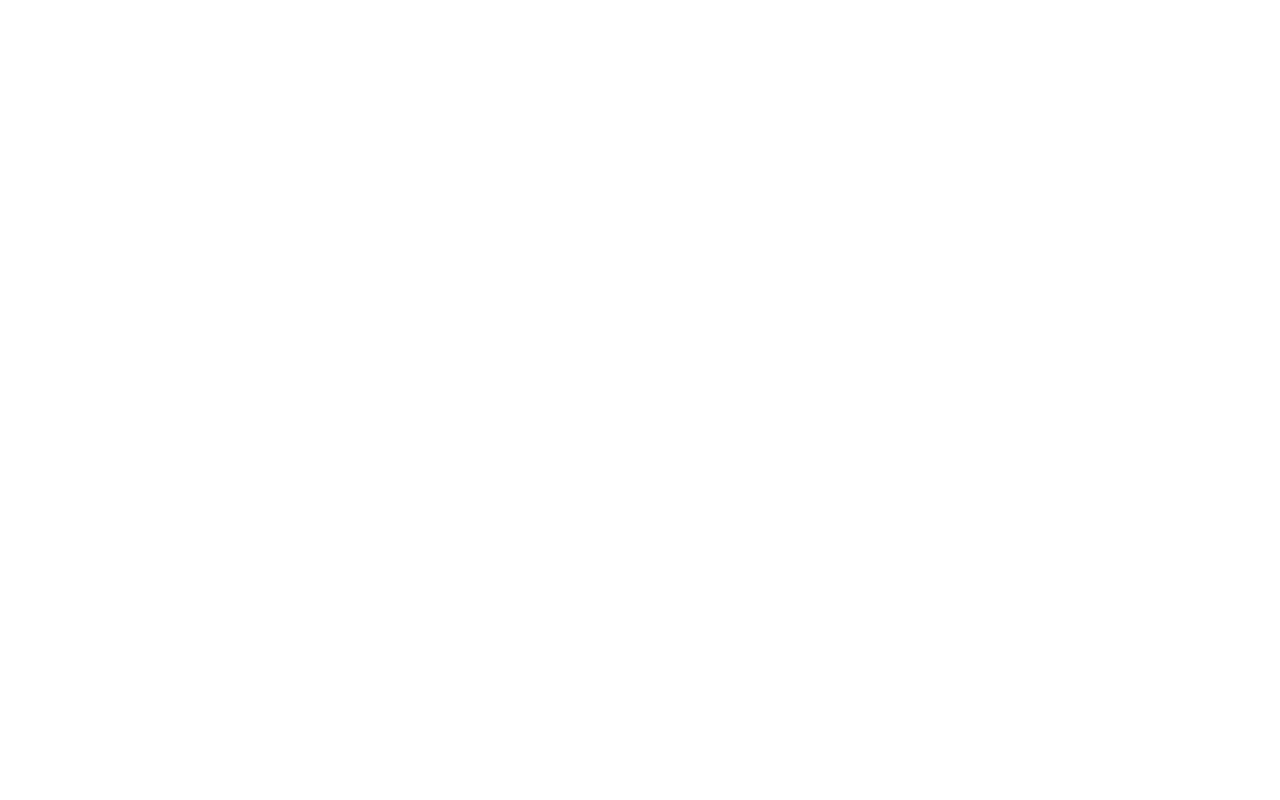
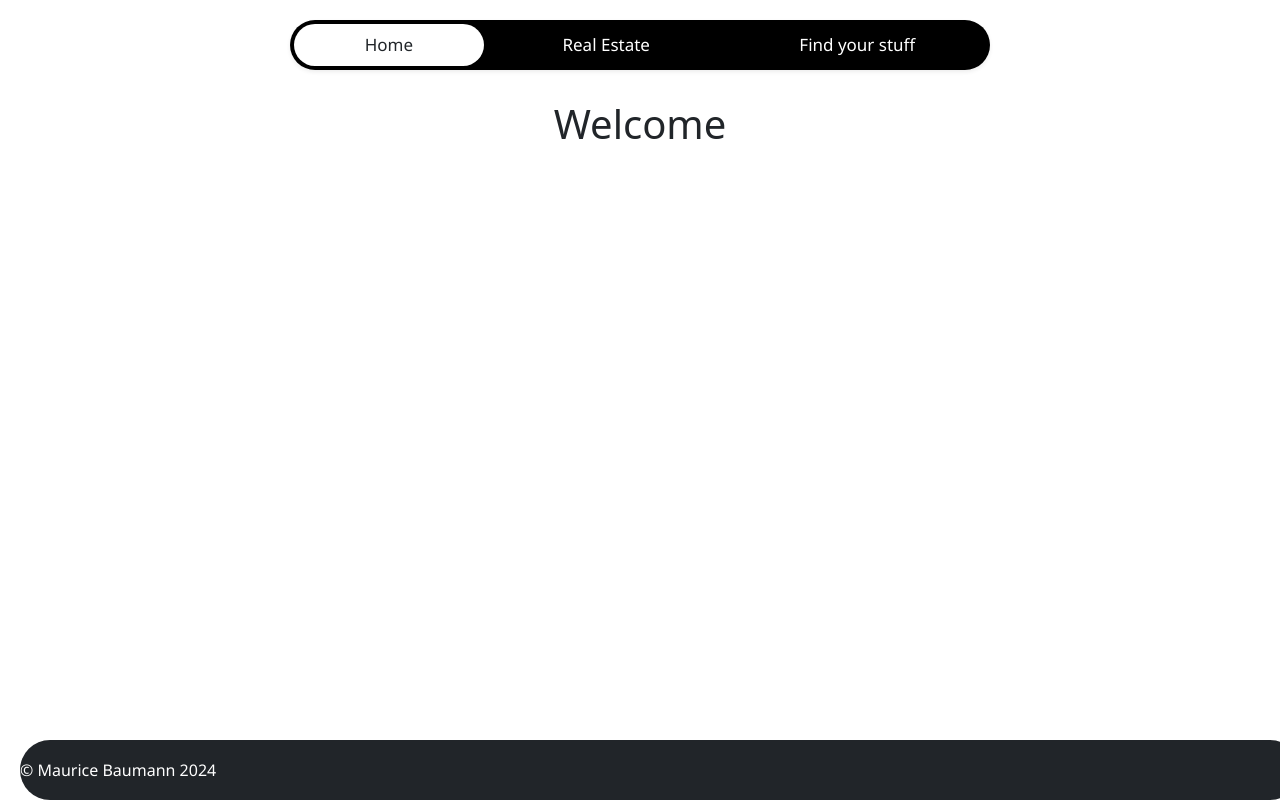
Before and after one commit to maurizze004/dhbw-web-programming, a plain HTML site: page index.html in a window 1280 px wide. Drawn offline with nearby package versions, Linux system fonts and the light colour scheme; files that its build step writes are made by us from their sources.

Commit message:
navbar built in

```diff
--- /dev/null
+++ b/content-pages/home.html
@@ -0,0 +1 @@
+<h1>Welcome</h1>
--- a/index.html
+++ b/index.html
@@ -1,12 +1,44 @@
 <!DOCTYPE html>
-<html lang="en">
+<html lang="de">
 <head>
     <meta charset="UTF-8">
     <title>Web-Programming DHBW</title>
     <link rel="stylesheet" type="text/css" href="styling.css">
     <script src="script.js" type="text/javascript"></script>
+    <link href="https://cdn.jsdelivr.net/npm/bootstrap@5.3.3/dist/css/bootstrap.min.css" rel="stylesheet" integrity="sha384-QWTKZyjpPEjISv5WaRU9OFeRpok6YctnYmDr5pNlyT2bRjXh0JMhjY6hW+ALEwIH" crossorigin="anonymous">
+    <script src="https://cdn.jsdelivr.net/npm/bootstrap@5.3.3/dist/js/bootstrap.bundle.min.js" integrity="sha384-YvpcrYf0tY3lHB60NNkmXc5s9fDVZLESaAA55NDzOxhy9GkcIdslK1eN7N6jIeHz" crossorigin="anonymous"></script>
 </head>
+
 <body>
+<div class="body">
 
+<!-- Nav bar -->
+<header>
+    <ul class="nav nav-pills nav-fill gap-2 p-1 rounded-5 shadow-sm" id="pillNav2">
+        <li class="nav-item" role="presentation">
+            <button class="nav-link active rounded-5" id="home" data-bs-toggle="tab" type="button" role="tab" aria-selected="true" >Home</button>
+        </li>
+        <li class="nav-item" role="presentation">
+            <button class="nav-link rounded-5" id="real-estate" data-bs-toggle="tab" type="button" role="tab" aria-selected="false">Real Estate</button>
+        </li>
+        <li class="nav-item" role="presentation">
+            <button class="nav-link rounded-5" id="fyd" data-bs-toggle="tab" type="button" role="tab" aria-selected="false">Find your stuff</button>
+        </li>
+    </ul>
+</header>
+
+<!--  Loading Main Content    -->
+<div id="contentSection" class="main"></div>
+<script src="https://code.jquery.com/jquery-3.5.1.min.js"></script>
+<script src="script.js" type="text/javascript"></script>
+
+<!--  Footer  -->
+<footer class="bg-dark rounded-5">
+    <div id="copyright" class="footer-a">
+        <a> © Maurice Baumann 2024</a>
+    </div>
+</footer>
+
+</div>
 </body>
 </html>
--- a/script.js
+++ b/script.js
@@ -0,0 +1,29 @@
+$(document).ready(function() {
+    // Function to load content
+    function loadContent(url) {
+        $('#contentSection').load(url);
+    }
+
+    // Attach click event handlers to buttons
+    $('#home').click(function(e) {
+        e.preventDefault();
+        loadContent('/content-pages/home.html');
+        document.title = 'Home';
+    });
+
+    $('#real-estate').click(function(e) {
+        e.preventDefault();
+        loadContent('/content-pages/real-estate.html');
+        document.title = 'Real Estate';
+    });
+
+    $('#fyd').click(function(e) {
+        e.preventDefault();
+        loadContent('/content-pages/fyd.html');
+        document.title = 'Find Your Drink';
+    });
+
+
+    // Optionally, load default content on page load
+    loadContent('/content-pages/home.html');
+});
--- a/styling.scss
+++ b/styling.scss
@@ -0,0 +1,162 @@
+$xsBreakpoint: 576px;
+$smBreakpoint: 768px;
+$mdBreakpoint: 1024px;
+$lgBreakpoint: 1290px;
+$xlBreakpoint: 1440px;
+
+@mixin x-small($breakpoint) {
+  @media screen and (min-width: $breakpoint) {
+    @content;
+  }
+}
+@mixin small($breakpoint) {
+  @media screen and (min-width: $breakpoint) {
+    @content;
+  }
+}
+@mixin medium($breakpoint) {
+  @media screen and (min-width: $breakpoint) {
+    @content;
+  }
+}
+@mixin large($breakpoint) {
+  @media screen and (min-width: $breakpoint) {
+    @content;
+  }
+}
+@mixin x-large($breakpoint) {
+  @media screen and (min-width: $breakpoint) {
+    @content;
+  }
+}
+
+#pillNav2 {
+  --bs-nav-link-color: var(--bs-white); //inactive font color
+  --bs-nav-pills-link-active-color: var(--bs-dark); //active font color
+  --bs-nav-pills-link-active-bg: var(--bs-white); //active background
+  font-family: "Segoe UI", Arial, sans-serif;
+  color: black;
+  background-color: black;
+  height: auto;
+  align-content: center;
+
+  button{
+    &:hover{
+      color: var(--bs-white);
+    }
+  }
+  a {
+    text-decoration: none
+  }
+
+  @include x-small($xsBreakpoint){
+    max-width: 400px;
+    margin-left: auto;
+    margin-right: auto;
+    margin-top: 20px;
+    font-size: 13px;
+  }
+  @include small($smBreakpoint){
+    max-width: 800px;
+    margin-left: auto;
+    margin-right: auto;
+    margin-top: 20px;
+    font-size: 15px;
+  }
+  @include medium($mdBreakpoint){
+    max-width: 700px;
+    margin-left: auto;
+    margin-right: auto;
+    margin-top: 20px;
+    font-size: 17px;
+  }
+  @include large($lgBreakpoint){
+    max-width: 1000px;
+    margin-left: auto;
+    margin-right: auto;
+    margin-top: 20px;
+    font-size: 17px;
+  }
+  @include x-large($xlBreakpoint){
+    max-width: 1300px;
+    margin-left: auto;
+    margin-right: auto;
+    font-size: 20px;
+  }
+}
+
+.body {
+  flex: 1;
+  display: flex;
+  flex-direction: column;
+}
+.main {
+  flex: 1;
+  margin-top: 30px;
+
+  @media only screen and (max-width: $xsBreakpoint){
+    max-width: 350px;
+    margin-left: auto;
+    margin-right: auto;
+  }
+
+  @media only screen and (min-width: $xsBreakpoint){
+    max-width: 400px;
+    margin-left: auto;
+    margin-right: auto;
+  }
+
+  @media only screen and (min-width: $smBreakpoint){
+    max-width: 550px;
+    margin-left: auto;
+    margin-right: auto;
+  }
+
+  @media only screen and (min-width: $mdBreakpoint){
+    max-width: 700px;
+    margin-left: auto;
+    margin-right: auto;
+  }
+
+
+  @media only screen and (min-width: $lgBreakpoint){
+    max-width: 1000px;
+    margin-left: auto;
+    margin-right: auto;
+  }
+
+  @media only screen and (min-width: $xlBreakpoint){
+    max-width: 1100px;
+    margin-left: auto;
+    margin-right: auto;
+  }
+}
+
+html, body {
+  height: 100%;
+}
+body {
+  display: flex;
+  flex-direction: column;
+  min-height: 100vh;
+}
+footer {
+  width: 100%;
+  display: flex;
+  height: 60px;
+  font-family: "Segoe UI", Arial, sans-serif;
+  margin-left: 20px;
+  flex-wrap: wrap;
+  color: white;
+  align-items: center;
+  margin-top: 30px;
+
+  .footer-a{
+    text-decoration: none;
+    color: white;
+
+    &:hover {
+      text-decoration: underline;
+    }
+  }
+}
```
Also changed, not shown: content-pages/fyd.html (added, +1 -0 lines), content-pages/real-estate.html (added, +1 -0 lines), 1 other file.
